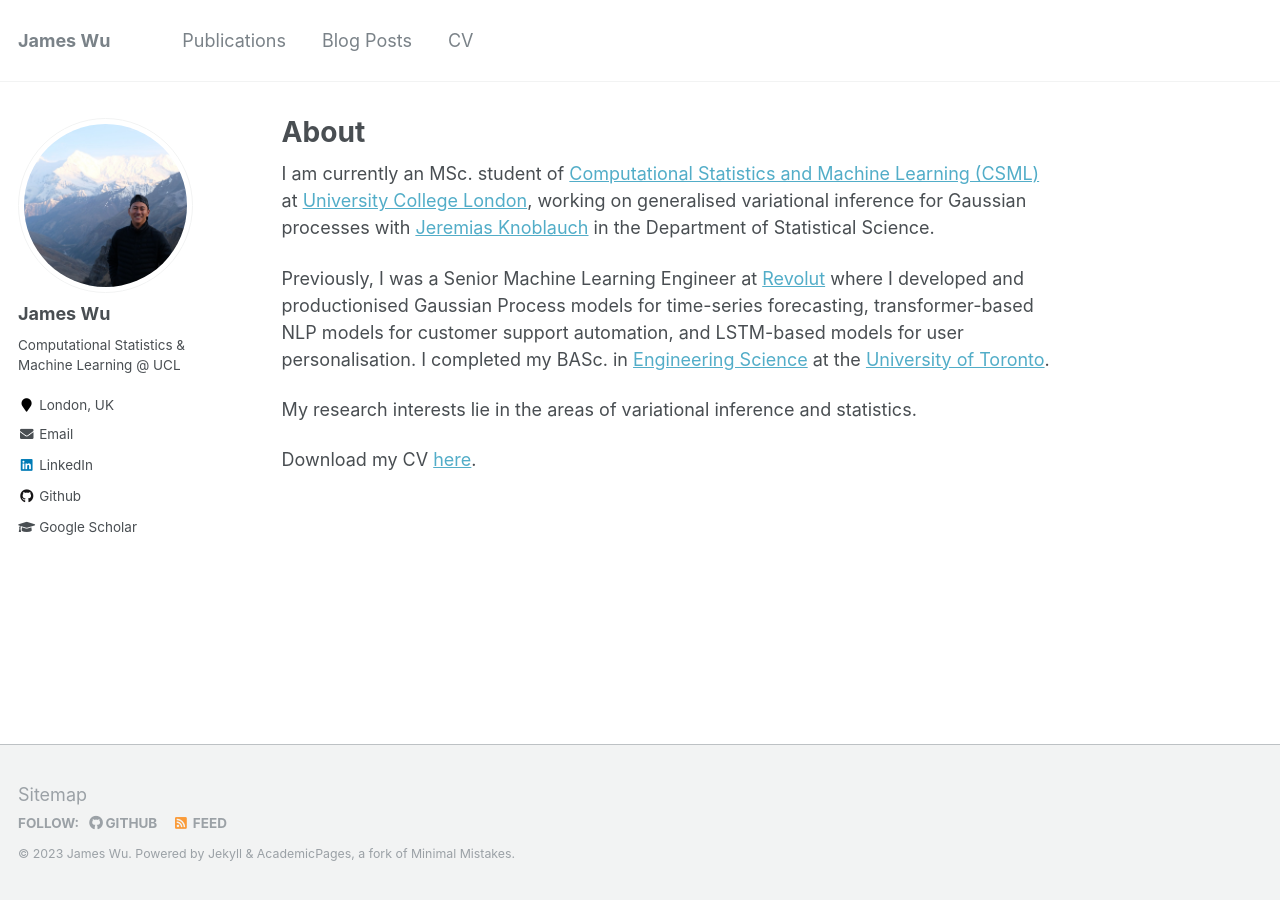
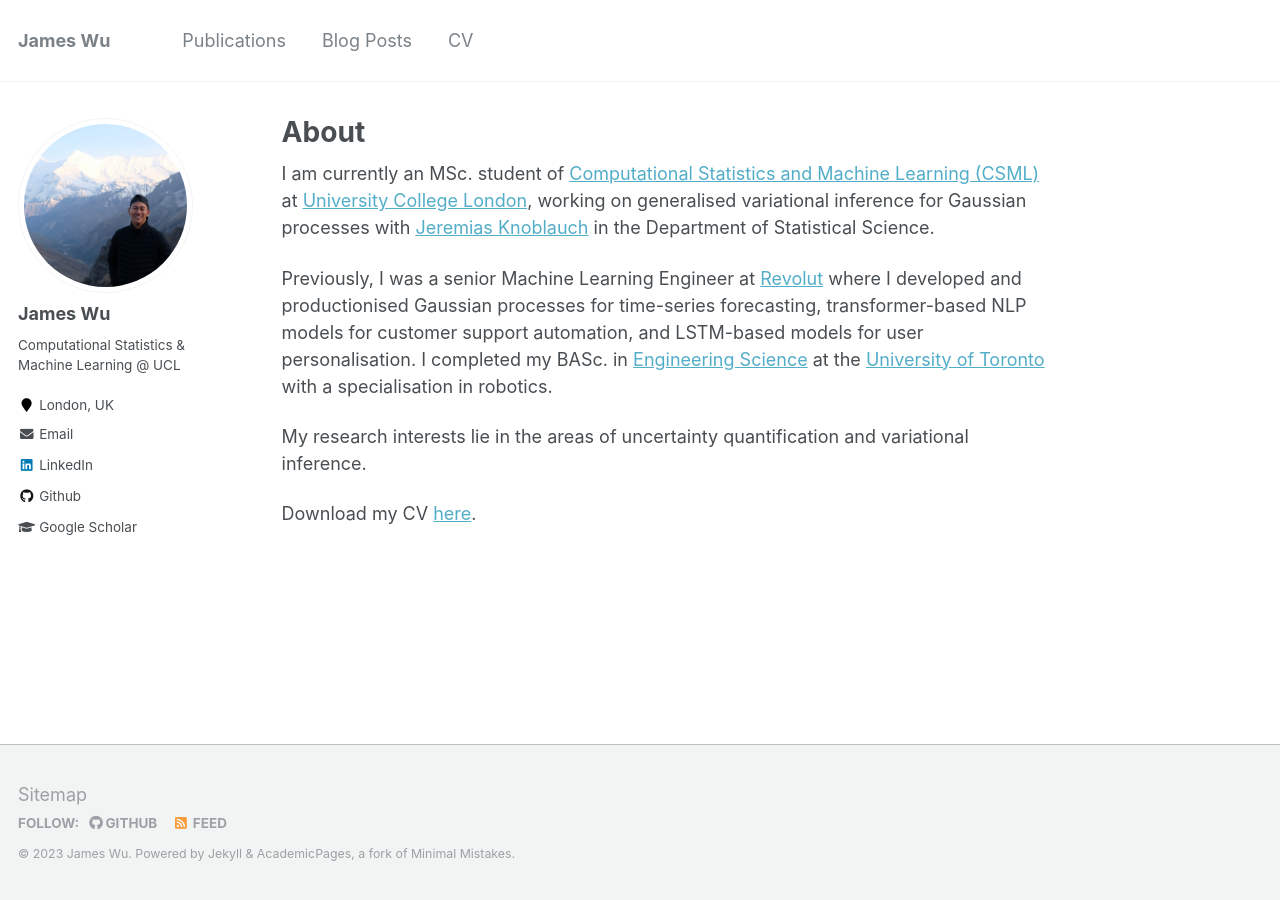
Before and after one commit to jswu18/jswu18.github.io, a Jekyll site: the page built from _pages/about.md, in a window 1280 px wide. Built offline with Jekyll 4.4.1, drawn with Linux system fonts in a browser that asks for light colours.

Commit message:
edit about

```diff
--- a/_pages/about.md
+++ b/_pages/about.md
@@ -11,8 +11,8 @@ redirect_from:
 
 I am currently an MSc. student of <a href="https://ucl-ellis.github.io">Computational Statistics and Machine Learning (CSML)</a> at <a href="https://www.ucl.ac.uk">University College London</a>, working on generalised variational inference for Gaussian processes with <a href="https://jeremiasknoblauch.github.io">Jeremias Knoblauch</a> in the Department of Statistical Science.
 
-Previously, I was a Senior Machine Learning Engineer at <a href="https://www.revolut.com">Revolut</a> where I developed and productionised Gaussian Process models for time-series forecasting, transformer-based NLP models for customer support automation, and LSTM-based models for user personalisation. I completed my BASc. in <a href="https://engsci.utoronto.ca/">Engineering Science</a> at the <a href="https://www.utoronto.ca/">University of Toronto</a>.
+Previously, I was a senior Machine Learning Engineer at <a href="https://www.revolut.com">Revolut</a> where I developed and productionised Gaussian processes for time-series forecasting, transformer-based NLP models for customer support automation, and LSTM-based models for user personalisation. I completed my BASc. in <a href="https://engsci.utoronto.ca/">Engineering Science</a> at the <a href="https://www.utoronto.ca/">University of Toronto</a> with a specialisation in robotics.
 
-My research interests lie in the areas of variational inference and statistics.
+My research interests lie in the areas of uncertainty quantification and variational inference.
 
 Download my CV [here](/files/james-wu-resume.pdf).
```
